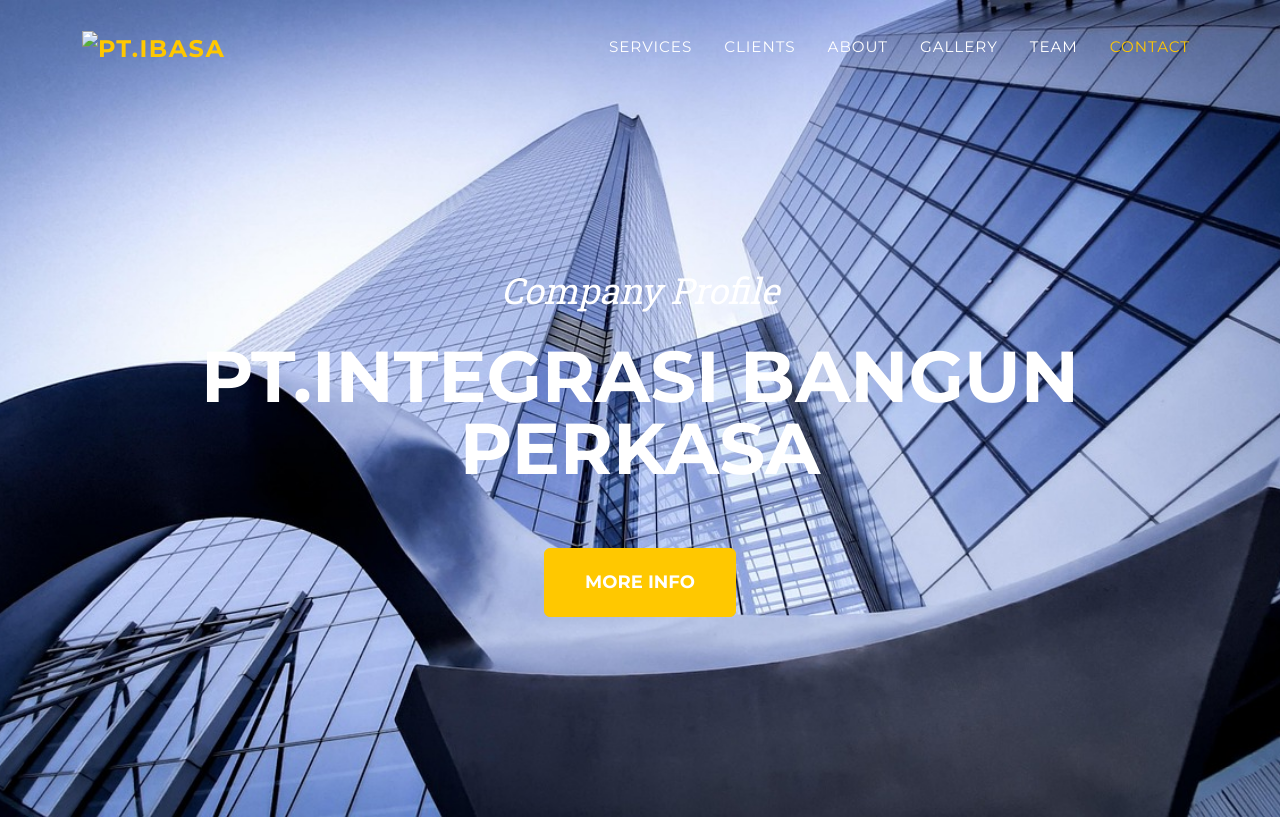
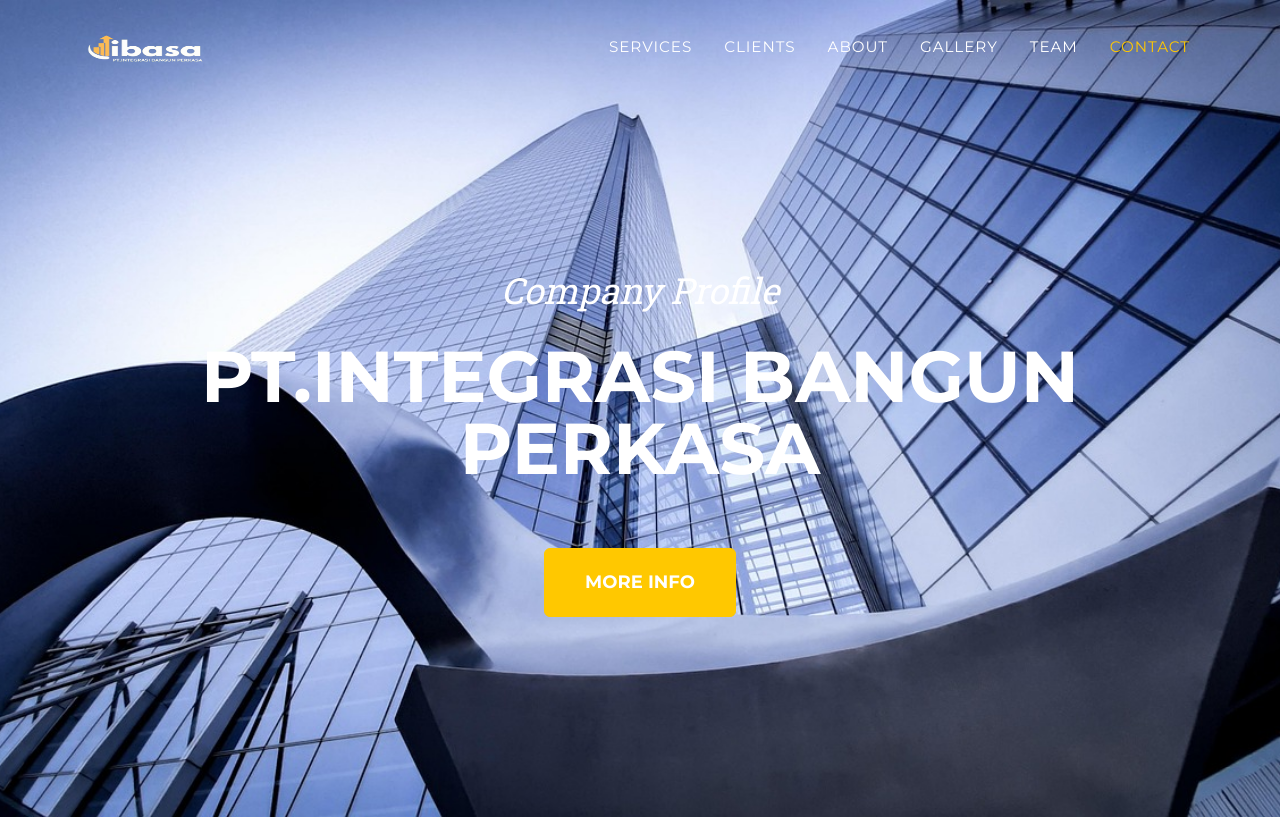
Before and after one commit to isitsma11/ibasa-website, a plain HTML site: page index.html in a window 1280 px wide. Shown: the top 819 px of the page. Drawn offline with nearby package versions, Linux system fonts and the light colour scheme; files whose address does not match are found by name.

Commit message:
Update navbar.html

```diff
--- a/index.html
+++ b/index.html
@@ -20,7 +20,7 @@
         <!-- Navigation-->
         <nav class="navbar navbar-expand-lg navbar-dark fixed-top" id="mainNav">
             <div class="container">
-                <a class="navbar-brand" href="#page-top"><img src="assets/img/navbar-ibasa-logo-2X.png" alt="PT.IBASA" /></a>
+                <a class="navbar-brand" href="#page-top"><img src="ptibasa-website/assets/img/navbar-ibasa-logo-2X.png" alt="PT.IBASA" /></a>
                 <button class="navbar-toggler" type="button" data-bs-toggle="collapse" data-bs-target="#navbarResponsive" aria-controls="navbarResponsive" aria-expanded="false" aria-label="Toggle navigation">
                     Menu
                     <i class="fas fa-bars ms-1"></i>
```
